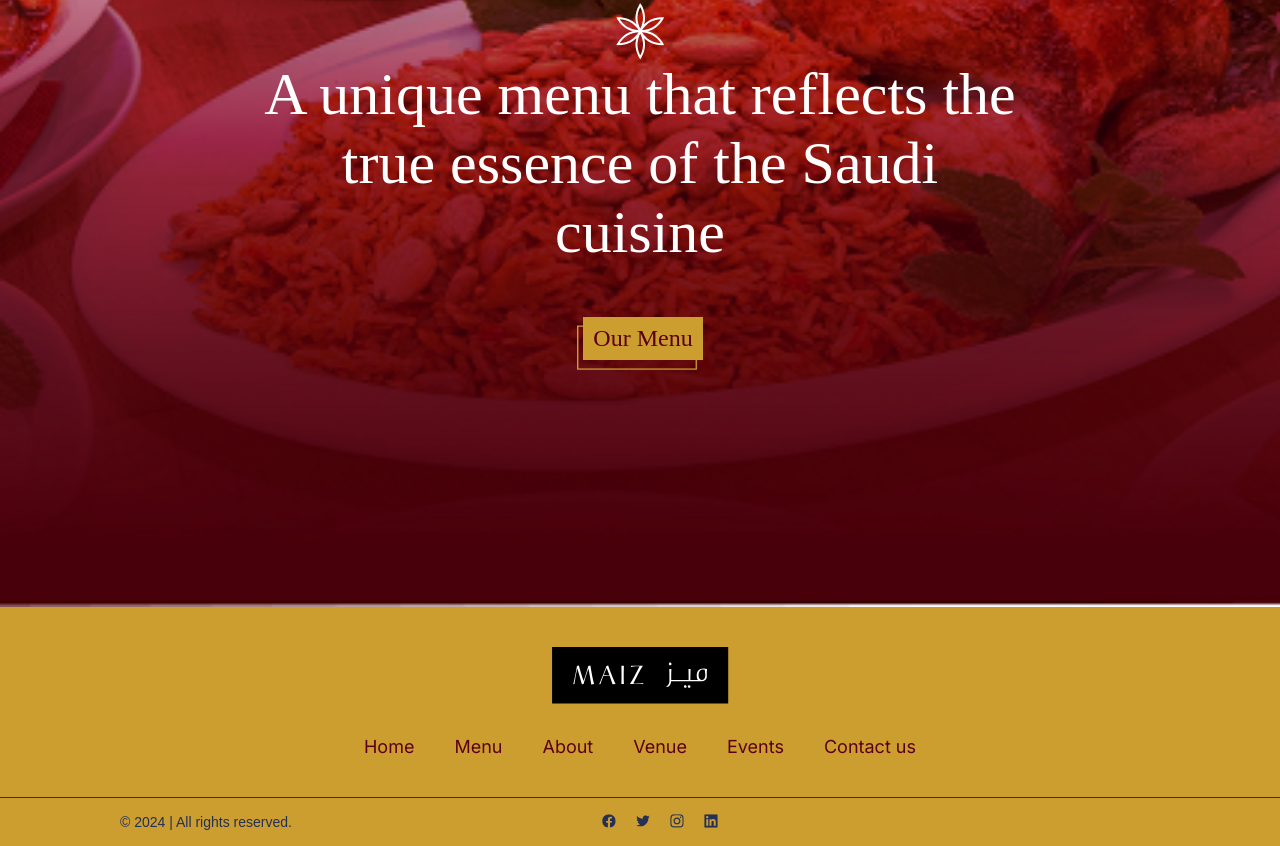
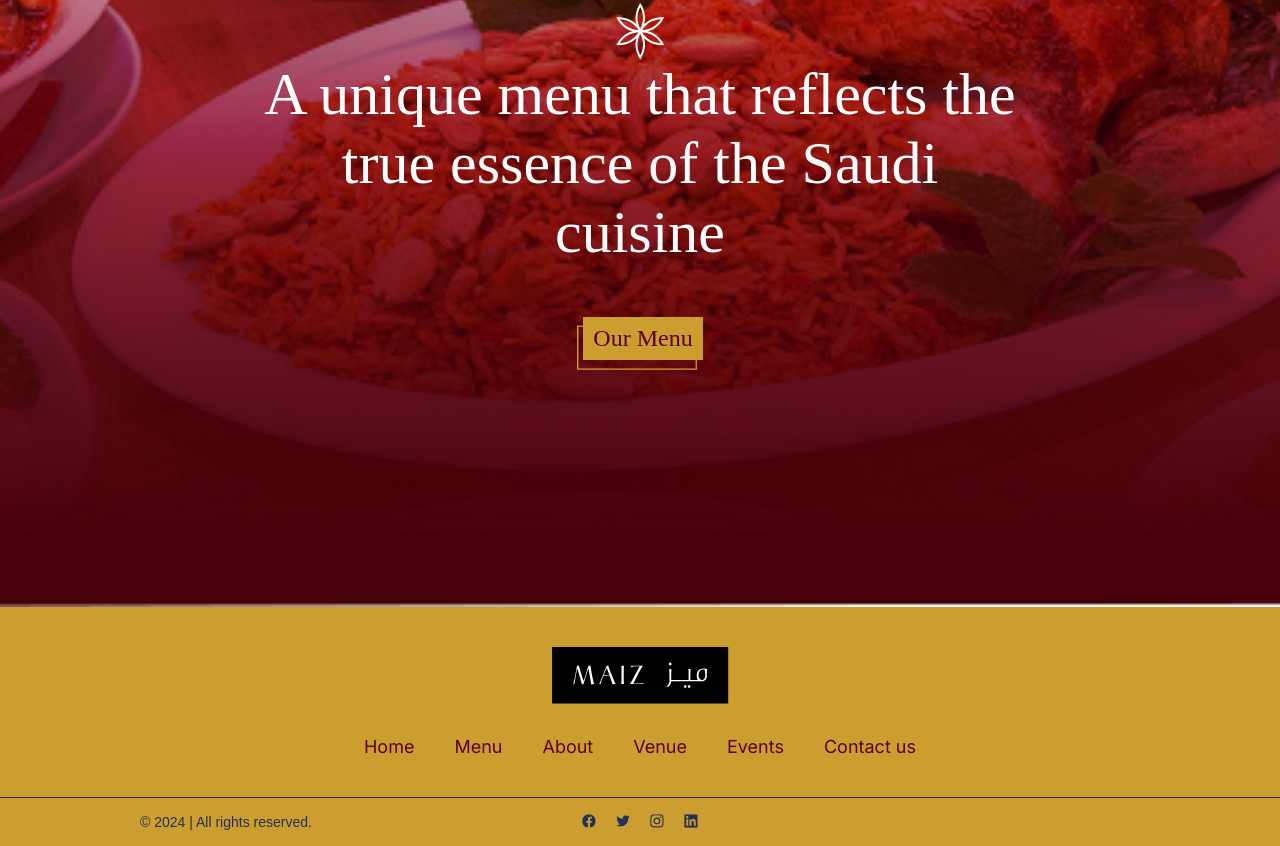
Before and after one commit to Guruphem/maiz-restaurant-website, a plain HTML site: page home.html in a window 1280 px wide. Shown: the part 2411-3257 px from the top of the page. Drawn offline with Linux system fonts and the light colour scheme; a web font is replaced by a local one.

Commit message:
adjusted footer-base

```diff
--- a/styles/footer.css
+++ b/styles/footer.css
@@ -41,20 +41,20 @@
    }
 
    .footer-base {
-       display: flex;
-       align-items: center;
-       gap: 31rem;
        padding-block: 1.6rem;
-       padding-inline-start: 12rem;
+       position: relative;
    }
 
    .footer-base p {
        color: #243054;
        font-size: 1.4rem;
        font-family: 'Poppins', sans-serif;
+       position: absolute;
+       left: 14rem;
    }
 
    .footer-socials {
        display: flex;
+       justify-content: center;
        gap: 2rem;
    }
```
